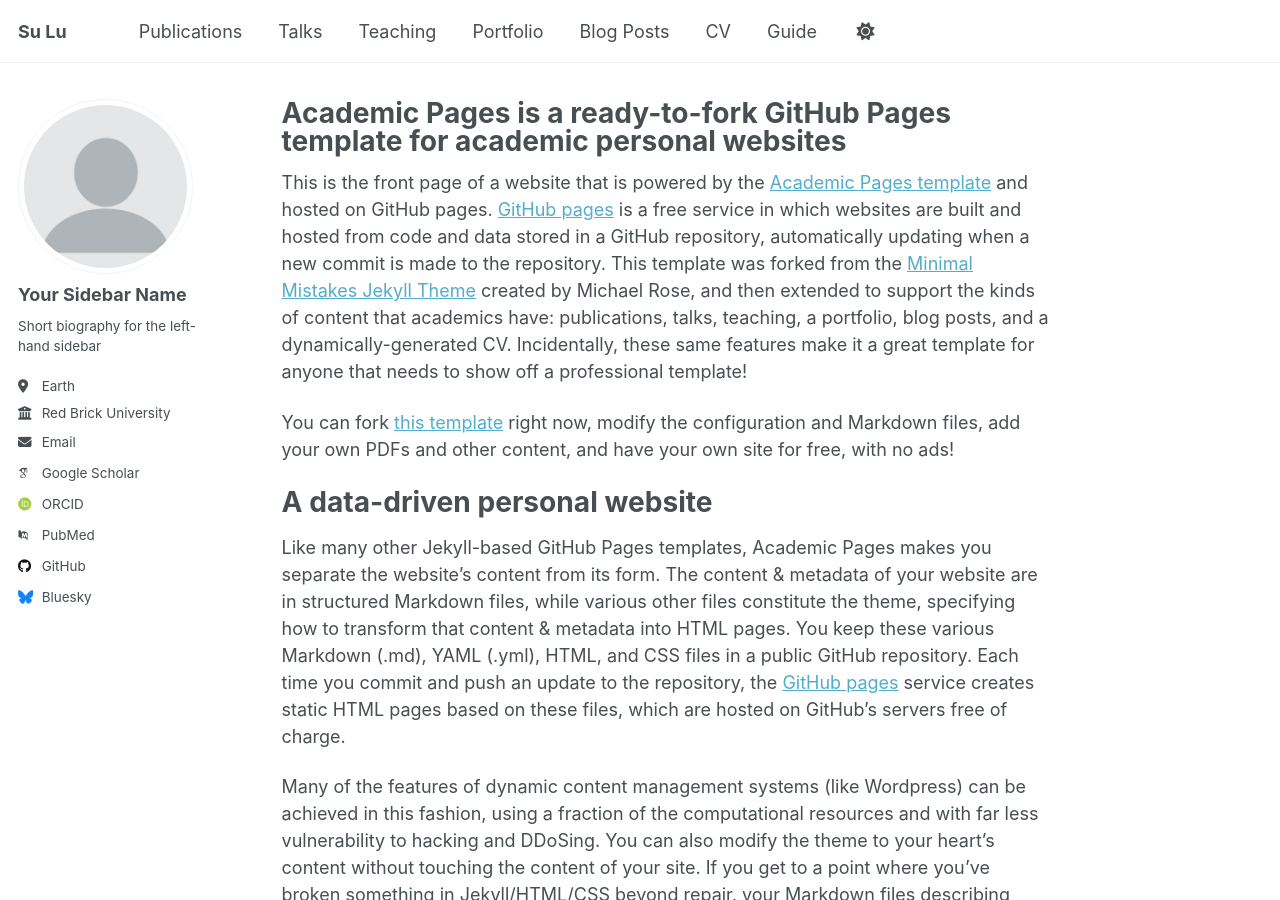
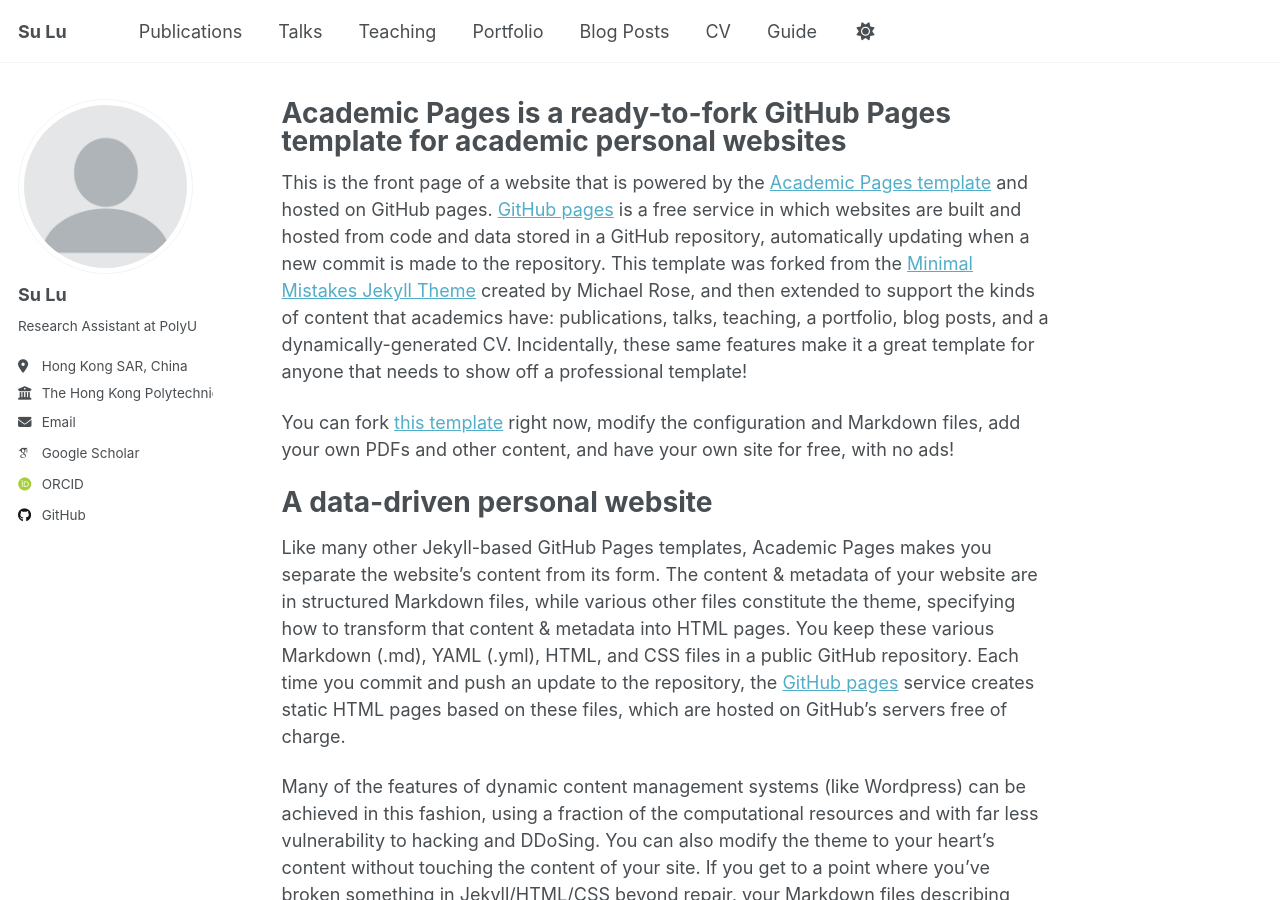
Before and after one commit to luppx/luppx.github.io, a Jekyll site: the page built from _pages/about.md, in a window 1280 px wide and 900 px high. Built offline with Jekyll 4.4.1, drawn with Linux system fonts in a browser that asks for light colours; some web fonts are replaced; a script that is not in the unit is left out.

Commit message:
Update _config.yml
Updated personal information and links in the configuration file.

```diff
--- a/_config.yml
+++ b/_config.yml
@@ -15,7 +15,7 @@ name                     : &name "Su Lu"
 description              : &description "Research Assistant at PolyU"
 url                      : https://luppx.github.io # the base hostname & protocol for your site e.g. "https://[your GitHub username].github.io" or if you already have some other page hosted on Github then use "https://[your GitHub username].github.io/[Your Repo Name]"
 baseurl                  : "" # the subpath of your site, e.g. "/blog"
-repository               : "academicpages/academicpages.github.io"
+repository               : "luppx/luppx.github.io"
 
 # Site Author - The following control what appear as part of the author content on the side bar.
 #               If a field is blank the icon and link will not appear, otherwise it will be shown.
@@ -23,23 +23,23 @@ repository               : "academicpages/academicpages.github.io"
 author:
   # Biographic information
   avatar           : "profile.png"
-  name             : "Your Sidebar Name"
+  name             : "Su Lu"
   pronouns         : # example: "she/her"
-  bio              : "Short biography for the left-hand sidebar"
-  location         : "Earth"
-  employer         : "Red Brick University"
+  bio              : "Research Assistant at PolyU"
+  location         : "Hong Kong SAR, China"
+  employer         : "The Hong Kong Polytechnic University"
   uri              : # URL
-  email            : "none@example.org"
+  email            : "cse.sulu@gmail.com"
 
   # Academic websites
   academia         : # URL
   arxiv            : # URL - Update with the correct link to your profile
-  googlescholar    : "https://scholar.google.com/citations?user=PS_CX0AAAAAJ"
+  googlescholar    : "https://scholar.google.com/citations?user=YttGd_QAAAAJ"
   inspire-hep      : # URL
   impactstory      : # URL
-  orcid            : "http://orcid.org/yourorcidurl"
+  orcid            : "https://orcid.org/0009-0006-4064-3942"
   semantic         : # URL
-  pubmed           : "https://www.ncbi.nlm.nih.gov/pubmed/?term=john+snow"
+  # pubmed           : "https://www.ncbi.nlm.nih.gov/pubmed/?term=john+snow"
   researchgate     : # URL
   scopus           : # URL
 
@@ -47,13 +47,13 @@ author:
   bitbucket        : # Username - Update with your username on the site
   codepen          : # Username
   dribbble         : # Username
-  github           : "academicpages"
+  github           : "luppx"
   kaggle           : # Username
   stackoverflow    : # User number or user number and name (i.e., use "1" or "1/jeff-atwood")
 
   # Social media
   artstation       : # Username
-  bluesky          : "bsky.app" # Replace this with you Bluesky username
+  # bluesky          : "bsky.app" # Replace this with you Bluesky username
   facebook         : # Username
   flickr           : # Username
   foursquare       : # Username
```
